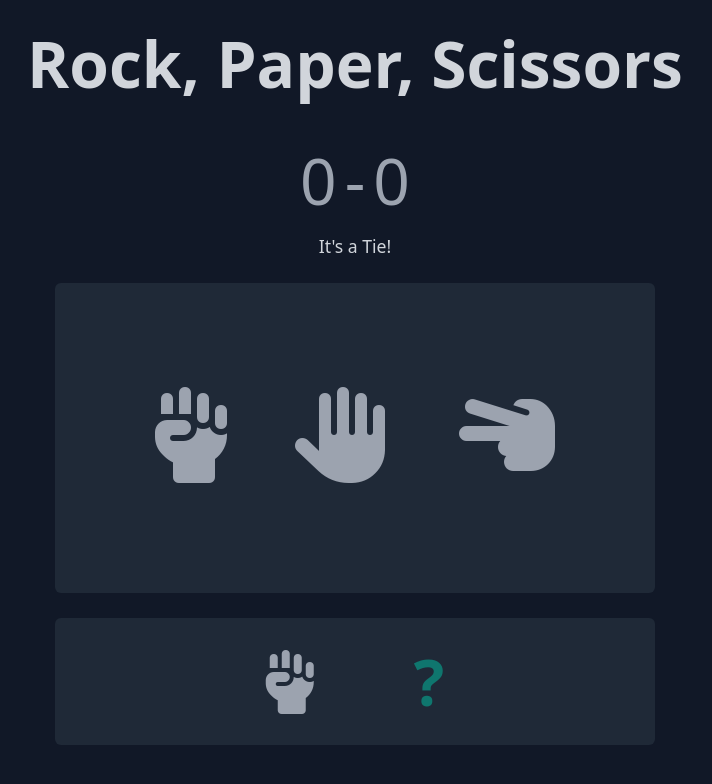
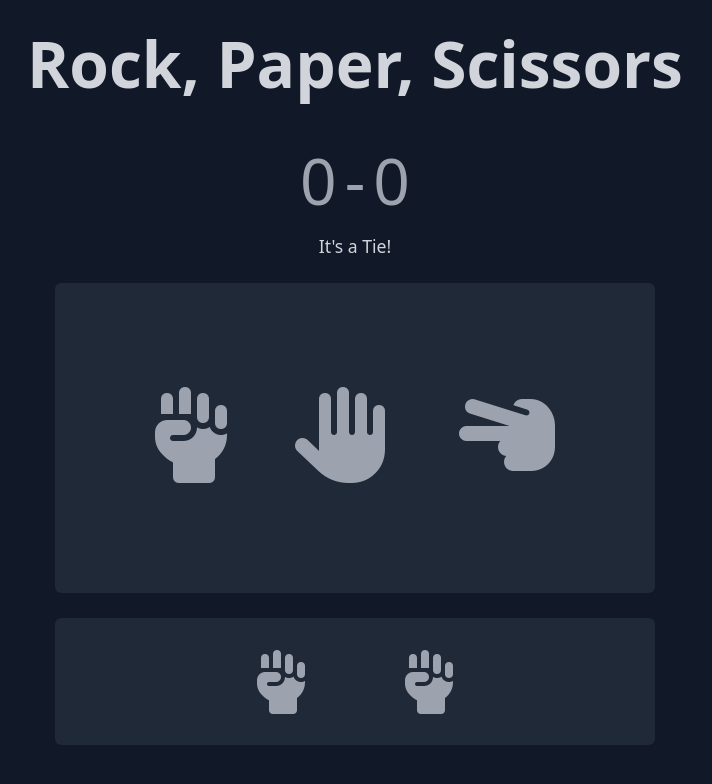
Before and after one commit to CeeJay-RD/Rock-Paper-Scissors, a plain HTML site: page index.html in a window 1280 px wide. Both pictures are taken after a click on the button 476 px from the left and 438 px from the top of the page. Shown: the whole page, without its empty margins (285-997 px from the left). Drawn offline with Linux system fonts and the light colour scheme.

Commit message:
Made the log work

```diff
--- a/index.html
+++ b/index.html
@@ -31,13 +31,13 @@
 
 
         <div class="logs">
-            <div class="player-log">
-                <h2 class="player-heading">?</h2>
+            <div class="player-heading">
+                <i class="player-log">?</i>
             </div>
 
 
-            <div class="computer-log">
-                <h2 class="computer-heading">?</h2>
+            <div class="computer-heading">
+                <i class="computer-log">?</i>
             </div>
 
         </div>
--- a/script.js
+++ b/script.js
@@ -46,19 +46,24 @@ buttons.forEach(button => button.addEventListener('click', () => {
 
     playerSelection = button.getAttribute('data-id');
     let computerSelection = getComputerChoice();
+    clearLog();
     selectionLog(playerSelection, computerSelection);
     playRound(playerSelection, computerSelection);
+
+
 
 }));
 
 function playRound(playerSelection, computerSelection){
 
+    const logIcon = document.createElement('i');
     // Outputs for when the player chooses rock
 
     if (playerSelection == "rock" && computerSelection == "paper"){
         computerScore++
         document.querySelector('.computer-score').textContent = computerScore;
         document.getElementById('round-result').textContent = 'You Lost! Paper beats Rock!'
+
     } else if (playerSelection == "rock" && computerSelection == "scissors") {
         playerScore++
         document.querySelector('.player-score').textContent = playerScore;
@@ -95,23 +100,34 @@ function playRound(playerSelection, computerSelection){
 
 };
 
+
 function selectionLog (playerSelection, computerSelection) {
 
-    const logIcon = document.createElement('i');
+    if (playerSelection == "rock") {
+        playerLog.classList.add('rock', 'log-btn', 'fa-solid', 'fa-hand-fist');
+    } else if (playerSelection == "paper") {
+        playerLog.classList.add('paper', 'log-btn', 'fa-solid', 'fa-hand');
+    } else if (playerSelection == "scissors") {
+        playerLog.classList.add('scissors', 'log-btn', 'fa-solid', 'fa-hand-scissors');
+    }
 
-    if (playerSelection == "rock") {
-
-        logIcon.classList.add('rock', 'log-btn', 'fa-solid', 'fa-hand-fist');
-        playerLog.replaceWith(logIcon);
-
-    } else if (playerSelection == "paper") {
-
-        logIcon.classList.add('paper', 'log-btn', 'fa-solid', 'fa-hand');
-        playerLog.replaceWith(logIcon);
+    if (computerSelection == "rock") {
+        computerLog.classList.add('rock', 'log-btn', 'fa-solid', 'fa-hand-fist');
+    } else if (computerSelection == "paper") {
+        computerLog.classList.add('paper', 'log-btn', 'fa-solid', 'fa-hand');
+    } else if (computerSelection == "scissors") {
+        computerLog.classList.add('scissors', 'log-btn', 'fa-solid', 'fa-hand-scissors');
+    }
 
 
 
-    }
+};
+
+function clearLog() {
+    playerLog.className = '';
+    playerLog.textContent = '';
+    computerLog.className = '';
+    computerLog.textContent = '';
 };
 
 //Loop function to play 5 rounds and print the result of each
--- a/style.css
+++ b/style.css
@@ -34,14 +34,19 @@ header {
 
 }
 
-header h1 {
+i {
+    text-decoration: none;
+    font-style: normal;
+    font-weight: 400;
 }
+
 
 main {
     max-width: 1200px;
     margin: 0 auto;
     padding: 10px;
 }
+
 
 .score {
     display: flex;
```
